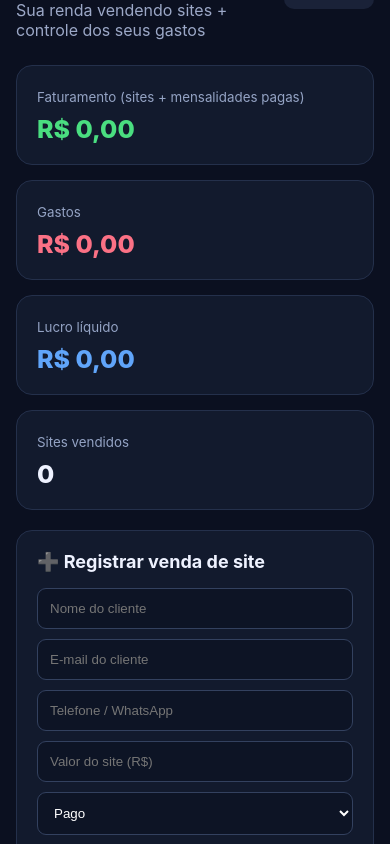
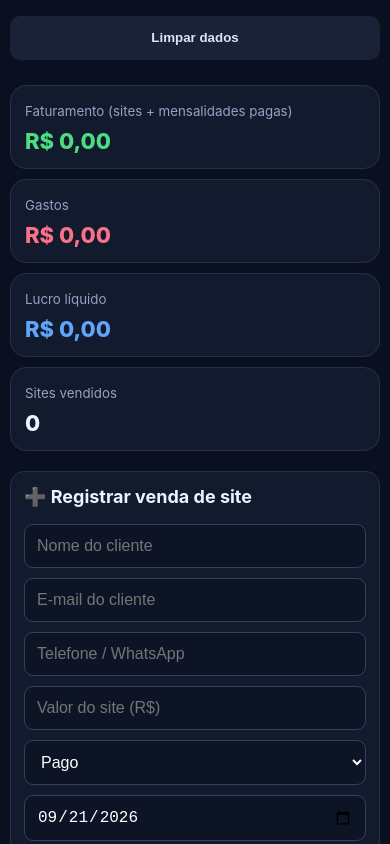
Before and after one commit to Breno-st-bit/Portofolio, a plain HTML site: page index.html in a window 390 px wide. Shown: the part 90-934 px from the top of the page. Drawn offline with Linux system fonts and the light colour scheme.

```diff
--- a/index.html
+++ b/index.html
@@ -6,26 +6,56 @@
 <title>Controle Financeiro — Sites</title>
     <link rel="icon" href="data:,">
 <style>
-*{box-sizing:border-box}body{margin:0;font-family:Inter,Arial,sans-serif;background:#0b1020;color:#eef2ff}
-.container{max-width:1200px;margin:auto;padding:28px}
-header{display:flex;justify-content:space-between;align-items:center;margin-bottom:25px}
-h1{margin:0;font-size:28px} .subtitle{color:#9ca8c7;margin-top:6px}
-button{border:0;border-radius:10px;padding:11px 16px;cursor:pointer;font-weight:700}
+*{box-sizing:border-box}
+html{width:100%;overflow-x:hidden}
+body{margin:0;width:100%;min-width:0;font-family:Inter,Arial,sans-serif;background:#0b1020;color:#eef2ff;overflow-x:hidden}
+.container{width:100%;max-width:1200px;margin:auto;padding:28px}
+header{display:flex;justify-content:space-between;align-items:center;gap:16px;margin-bottom:25px}
+h1{margin:0;font-size:28px;line-height:1.2}.subtitle{color:#9ca8c7;margin-top:6px;line-height:1.45}
+button{border:0;border-radius:10px;padding:11px 16px;min-height:44px;cursor:pointer;font-weight:700;touch-action:manipulation}
 .primary{background:#6d5dfc;color:white}.danger{background:#ef4444;color:white}.ghost{background:#1a2238;color:#dbe3ff}
-.cards{display:grid;grid-template-columns:repeat(4,1fr);gap:15px;margin-bottom:20px}
-.card,.panel{background:#121a2d;border:1px solid #24304b;border-radius:16px;padding:20px}
-.card small{color:#94a3c4}.value{font-size:25px;font-weight:800;margin-top:8px}
+.cards{display:grid;grid-template-columns:repeat(4,minmax(0,1fr));gap:15px;margin-bottom:20px}
+.card,.panel{min-width:0;background:#121a2d;border:1px solid #24304b;border-radius:16px;padding:20px}
+.card small{color:#94a3c4}.value{font-size:25px;font-weight:800;margin-top:8px;overflow-wrap:anywhere}
 .green{color:#4ade80}.red{color:#fb7185}.blue{color:#60a5fa}
-.grid{display:grid;grid-template-columns:1fr 1fr;gap:18px}
-.panel h2{font-size:18px;margin:0 0 16px}
-form{display:grid;gap:10px}input,select{width:100%;padding:12px;border-radius:9px;border:1px solid #33415f;background:#0d1425;color:white}
-.row{display:grid;grid-template-columns:1fr 1fr;gap:10px}
-table{width:100%;border-collapse:collapse}th,td{text-align:left;padding:12px 8px;border-bottom:1px solid #26324d;font-size:14px}th{color:#94a3c4}
-.actions{display:flex;gap:7px}.empty{text-align:center;color:#8290b2;padding:20px}
+.grid{display:grid;grid-template-columns:minmax(0,1fr) minmax(0,1fr);gap:18px}
+.panel h2{font-size:18px;margin:0 0 16px;line-height:1.3}
+form{display:grid;gap:10px}
+input,select{width:100%;min-width:0;min-height:44px;padding:12px;border-radius:9px;border:1px solid #33415f;background:#0d1425;color:white;font-size:16px}
+.row{display:grid;grid-template-columns:minmax(0,1fr) minmax(0,1fr);gap:10px;min-width:0}
+table{width:100%;min-width:620px;border-collapse:collapse}
+th,td{text-align:left;padding:12px 8px;border-bottom:1px solid #26324d;font-size:14px}
+th{color:#94a3c4}
+.panel>div[id$="Table"],.panel>div[id$="Content"],#portfolioSales,#portfolioExpenseList{width:100%;max-width:100%;overflow-x:auto;-webkit-overflow-scrolling:touch}
+.actions{display:flex;gap:7px;flex-wrap:wrap}
+.empty{text-align:center;color:#8290b2;padding:20px}
 .progress{height:10px;background:#26324a;border-radius:20px;overflow:hidden}.bar{height:100%;background:#6d5dfc}
-.plan-active{color:#4ade80;font-weight:700}.plan-late{color:#fb7185;font-weight:700}.plan-paused{color:#fbbf24;font-weight:700}.badge{display:inline-block;padding:4px 8px;border-radius:999px;background:#1d2944;font-size:12px}.smallbtn{padding:7px 9px;font-size:12px}
-@media(max-width:850px){.cards{grid-template-columns:1fr 1fr}.grid{grid-template-columns:1fr}}
-@media(max-width:520px){.cards{grid-template-columns:1fr}.row{grid-template-columns:1fr}.container{padding:16px}}
+.plan-active{color:#4ade80;font-weight:700}.plan-late{color:#fb7185;font-weight:700}.plan-paused{color:#fbbf24;font-weight:700}.badge{display:inline-block;padding:4px 8px;border-radius:999px;background:#1d2944;font-size:12px}.smallbtn{padding:7px 9px;min-height:38px;font-size:12px}
+@media(max-width:850px){
+  .cards{grid-template-columns:repeat(2,minmax(0,1fr))}
+  .grid{grid-template-columns:minmax(0,1fr)}
+}
+@media(max-width:600px){
+  .container{padding:14px}
+  header{align-items:stretch;flex-direction:column}
+  header button{width:100%}
+  h1{font-size:23px}
+  .panel{padding:15px;border-radius:14px}
+  .card{padding:16px}
+  .value{font-size:22px}
+  .cards{gap:10px}
+  .row{grid-template-columns:minmax(0,1fr)}
+  .actions{gap:6px}
+  .actions button{flex:0 0 auto}
+  .panel>div[style*="justify-content:space-between"]{flex-wrap:wrap;gap:10px}
+}
+@media(max-width:420px){
+  .cards{grid-template-columns:minmax(0,1fr)}
+  .container{padding:10px}
+  .panel{padding:13px}
+  .card{padding:14px}
+  .smallbtn{font-size:11px;padding:7px 8px}
+}
 </style>
 </head>
 <body>
```
